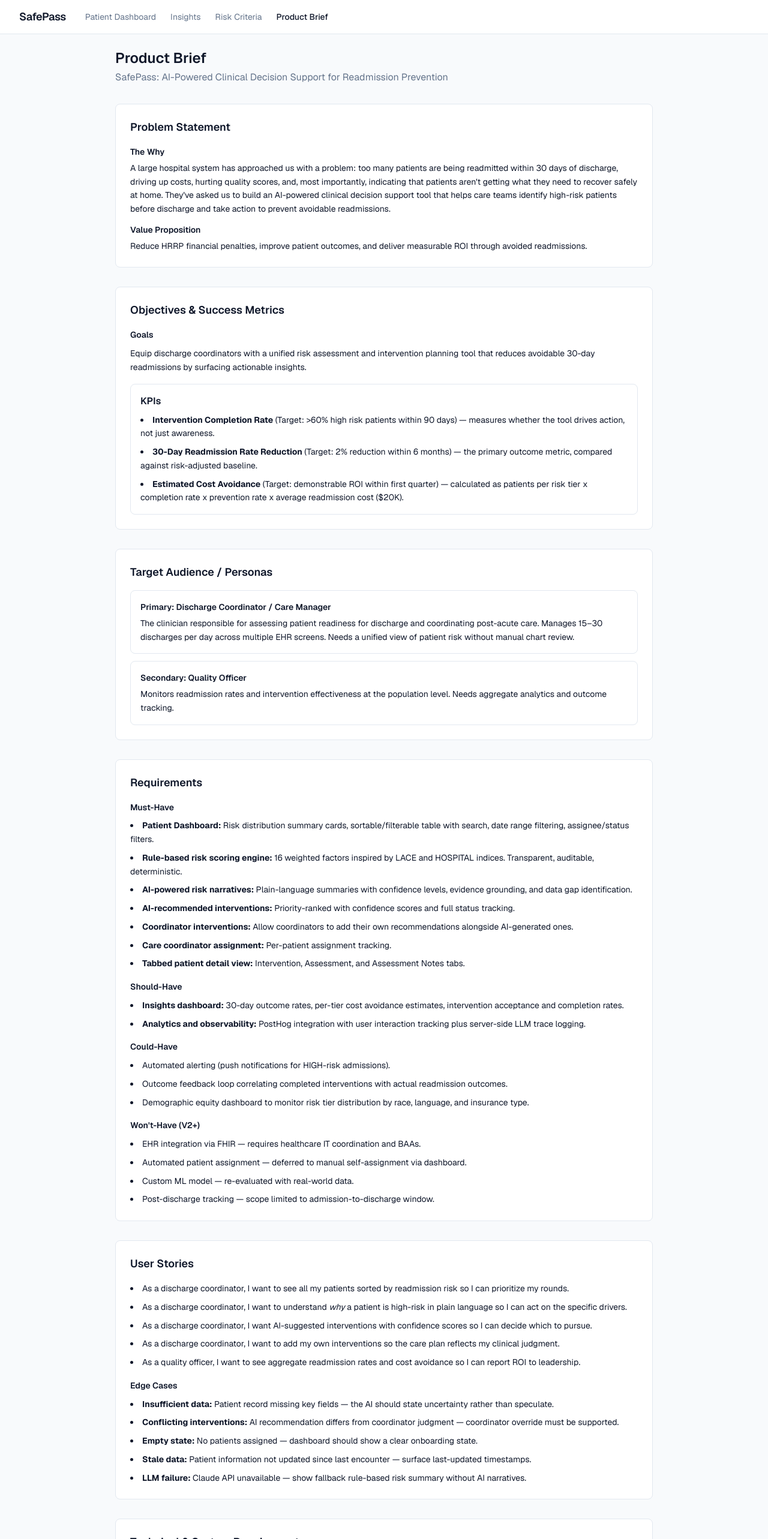
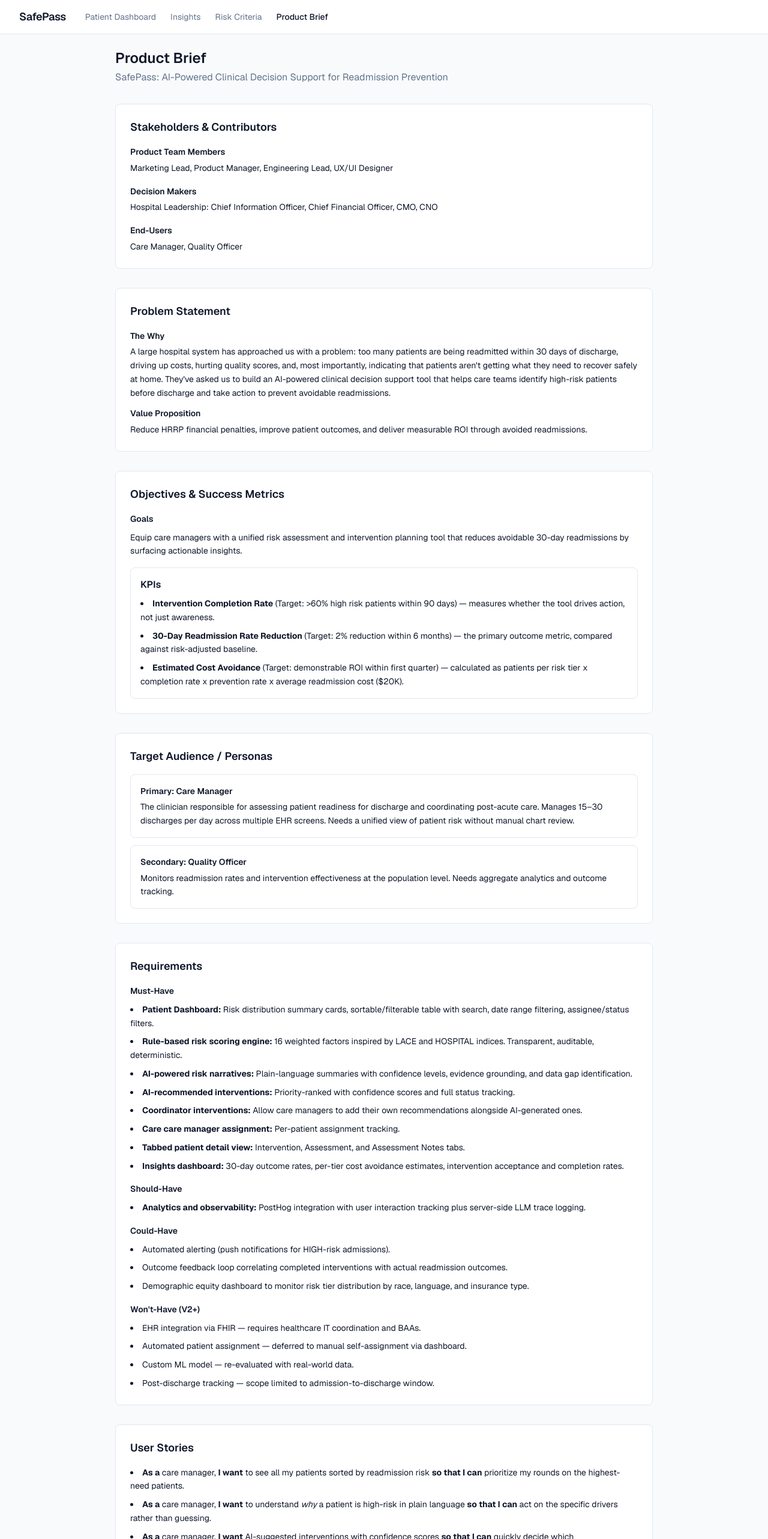
Before and after one commit to jgladden/blue, a Next.js app: page /brief in a window 1280 px wide. Shown: the top 2566 px of the page at 60% size. Built offline with nearby package versions, Linux system fonts and the light colour scheme; no server answers.

Commit message:
brief tweaks

```diff
--- a/src/app/brief/page.tsx
+++ b/src/app/brief/page.tsx
@@ -9,6 +9,25 @@ export default function ProductBriefPage() {
       </div>
 
       <div className="space-y-8">
+
+        {/* Stakeholders & Contributors */}
+        <section className="bg-card border border-border rounded-lg p-6">
+          <h2 className="text-lg font-semibold mb-4">Stakeholders &amp; Contributors</h2>
+          <div className="space-y-4 text-sm leading-relaxed">
+            <div>
+              <h3 className="font-semibold mb-1">Product Team Members</h3>
+              <p>Marketing Lead, Product Manager, Engineering Lead, UX/UI Designer</p>
+            </div>
+            <div>
+              <h3 className="font-semibold mb-1">Decision Makers</h3>
+              <p>Hospital Leadership: Chief Information Officer, Chief Financial Officer, CMO, CNO</p>
+            </div>
+            <div>
+              <h3 className="font-semibold mb-1">End-Users</h3>
+              <p>Care Manager, Quality Officer</p>
+            </div>
+          </div>
+        </section>
 
         {/* Problem Statement */}
         <section className="bg-card border border-border rounded-lg p-6">
@@ -38,7 +57,7 @@ export default function ProductBriefPage() {
 
             <div>
               <h3 className="font-semibold mb-2">Goals</h3>
-              <p>Equip discharge coordinators with a unified risk assessment and intervention planning tool that reduces avoidable 30-day readmissions by surfacing actionable insights.</p>
+              <p>Equip care managers with a unified risk assessment and intervention planning tool that reduces avoidable 30-day readmissions by surfacing actionable insights.</p>
             </div>
 
             <div className="border border-border rounded-lg p-4">
@@ -58,7 +77,7 @@ export default function ProductBriefPage() {
           <h2 className="text-lg font-semibold mb-4">Target Audience / Personas</h2>
           <div className="space-y-3 text-sm leading-relaxed">
             <div className="border border-border rounded-lg p-4">
-              <h3 className="font-semibold">Primary: Discharge Coordinator / Care Manager</h3>
+              <h3 className="font-semibold">Primary: Care Manager</h3>
               <p className="mt-1">The clinician responsible for assessing patient readiness for discharge and coordinating post-acute care. Manages 15–30 discharges per day across multiple EHR screens. Needs a unified view of patient risk without manual chart review.</p>
             </div>
             <div className="border border-border rounded-lg p-4">
@@ -80,16 +99,16 @@ export default function ProductBriefPage() {
                 <li><strong>Rule-based risk scoring engine:</strong> 16 weighted factors inspired by LACE and HOSPITAL indices. Transparent, auditable, deterministic.</li>
                 <li><strong>AI-powered risk narratives:</strong> Plain-language summaries with confidence levels, evidence grounding, and data gap identification.</li>
                 <li><strong>AI-recommended interventions:</strong> Priority-ranked with confidence scores and full status tracking.</li>
-                <li><strong>Coordinator interventions:</strong> Allow coordinators to add their own recommendations alongside AI-generated ones.</li>
-                <li><strong>Care coordinator assignment:</strong> Per-patient assignment tracking.</li>
+                <li><strong>Coordinator interventions:</strong> Allow care managers to add their own recommendations alongside AI-generated ones.</li>
+                <li><strong>Care care manager assignment:</strong> Per-patient assignment tracking.</li>
                 <li><strong>Tabbed patient detail view:</strong> Intervention, Assessment, and Assessment Notes tabs.</li>
+                <li><strong>Insights dashboard:</strong> 30-day outcome rates, per-tier cost avoidance estimates, intervention acceptance and completion rates.</li>
               </ul>
             </div>
 
             <div>
               <h3 className="font-semibold mb-2">Should-Have</h3>
               <ul className="space-y-2 list-disc list-inside">
-                <li><strong>Insights dashboard:</strong> 30-day outcome rates, per-tier cost avoidance estimates, intervention acceptance and completion rates.</li>
                 <li><strong>Analytics and observability:</strong> PostHog integration with user interaction tracking plus server-side LLM trace logging.</li>
               </ul>
             </div>
@@ -123,11 +142,11 @@ export default function ProductBriefPage() {
 
             <div>
               <ul className="space-y-2 list-disc list-inside">
-                <li>As a discharge coordinator, I want to see all my patients sorted by readmission risk so I can prioritize my rounds.</li>
-                <li>As a discharge coordinator, I want to understand <em>why</em> a patient is high-risk in plain language so I can act on the specific drivers.</li>
-                <li>As a discharge coordinator, I want AI-suggested interventions with confidence scores so I can decide which to pursue.</li>
-                <li>As a discharge coordinator, I want to add my own interventions so the care plan reflects my clinical judgment.</li>
-                <li>As a quality officer, I want to see aggregate readmission rates and cost avoidance so I can report ROI to leadership.</li>
+                <li><strong>As a</strong> care manager, <strong>I want</strong> to see all my patients sorted by readmission risk <strong>so that I can</strong> prioritize my rounds on the highest-need patients.</li>
+                <li><strong>As a</strong> care manager, <strong>I want</strong> to understand <em>why</em> a patient is high-risk in plain language <strong>so that I can</strong> act on the specific drivers rather than guessing.</li>
+                <li><strong>As a</strong> care manager, <strong>I want</strong> AI-suggested interventions with confidence scores <strong>so that I can</strong> quickly decide which recommendations to pursue.</li>
+                <li><strong>As a</strong> care manager, <strong>I want</strong> to add my own interventions <strong>so that the</strong> care plan reflects my clinical judgment.</li>
+                <li><strong>As a</strong> quality officer, <strong>I want</strong> to see aggregate readmission rates and cost avoidance <strong>so that I can</strong> report ROI to leadership and justify continued investment.</li>
               </ul>
             </div>
 
@@ -135,7 +154,7 @@ export default function ProductBriefPage() {
               <h3 className="font-semibold mb-2">Edge Cases</h3>
               <ul className="space-y-2 list-disc list-inside">
                 <li><strong>Insufficient data:</strong> Patient record missing key fields — the AI should state uncertainty rather than speculate.</li>
-                <li><strong>Conflicting interventions:</strong> AI recommendation differs from coordinator judgment — coordinator override must be supported.</li>
+                <li><strong>Conflicting interventions:</strong> AI recommendation differs from care manager judgment — care manager override must be supported.</li>
                 <li><strong>Empty state:</strong> No patients assigned — dashboard should show a clear onboarding state.</li>
                 <li><strong>Stale data:</strong> Patient information not updated since last encounter — surface last-updated timestamps.</li>
                 <li><strong>LLM failure:</strong> Claude API unavailable — show fallback rule-based risk summary without AI narratives.</li>
@@ -170,6 +189,39 @@ export default function ProductBriefPage() {
           </div>
         </section>
 
+        {/* Timeline */}
+        <section className="bg-card border border-border rounded-lg p-6">
+          <h2 className="text-lg font-semibold mb-4">Timeline</h2>
+          <div className="space-y-4 text-sm leading-relaxed">
+            <div>
+              <h3 className="font-semibold mb-1">Week 1: Research &amp; Definition</h3>
+              <ul className="space-y-1 list-disc list-inside">
+                <li>Share prototype with customer for sign-off</li>
+                <li>Make revisions to features and scope</li>
+                <li>Finalize user stories and AC</li>
+                <li>Engineering and design lead review</li>
+                <li>Prioritize for next release cycle</li>
+              </ul>
+            </div>
+            <div>
+              <h3 className="font-semibold mb-1">Week 2-3: Development</h3>
+              <ul className="space-y-1 list-disc list-inside">
+                <li>Finalize API contracts and data models</li>
+                <li>Frontend and backend engineering implementation</li>
+                <li>Daily standups to address blocker questions</li>
+              </ul>
+            </div>
+            <div>
+              <h3 className="font-semibold mb-1">Week 4: QA, UAT, and Launch</h3>
+              <ul className="space-y-1 list-disc list-inside">
+                <li>Quality Assurance testing</li>
+                <li>User Acceptance Testing</li>
+                <li>Deployment and monitoring</li>
+              </ul>
+            </div>
+          </div>
+        </section>
+
         {/* 8. Risks & Constraints */}
         <section className="bg-card border border-border rounded-lg p-6">
           <h2 className="text-lg font-semibold mb-4">Risks &amp; Constraints</h2>
@@ -187,7 +239,7 @@ export default function ProductBriefPage() {
               <ul className="space-y-1 list-disc list-inside">
                 <li><strong>No production infrastructure:</strong> No BAA, no HIPAA-compliant hosting, no IRB review. Prototype for demonstration only.</li>
                 <li><strong>Rule-based model limitations:</strong> Weights and factors may not generalize across different case mixes.</li>
-                <li><strong>Adoption risk:</strong> Tool must save coordinators time (5 min vs. 30–60 min per patient) or adoption will fail.</li>
+                <li><strong>Adoption risk:</strong> Tool must save care managers time (5 min vs. 30–60 min per patient) or adoption will fail.</li>
               </ul>
             </div>
             <div className="border border-border rounded-lg p-4">
@@ -206,12 +258,12 @@ export default function ProductBriefPage() {
 
             <div>
               <ul className="space-y-2 list-disc list-inside">
-                <li>What is the current workflow for assigning coordinators patients?</li>
+                <li>What is the current workflow for assigning care managers patients?</li>
                 <li>What is the partner hospital's actual readmission rate and average cost per readmission? (Currently using published Medicare estimates.)</li>
                 <li>Is this tool classified as a quality improvement initiative or human subjects research — does it require IRB review?</li>
                 <li>Does the CDS exemption under the 21st Century Cures Act apply, or is FDA regulatory review needed?</li>
                 <li>What identity provider (Azure AD, Okta) does the hospital use for RBAC integration?</li>
-                <li>What is the coordinator's actual workflow time per patient in the target hospital system?</li>
+                <li>What is the care manager's actual workflow time per patient in the target hospital system?</li>
                 <li>Which EHR vendor (Epic, Cerner) and FHIR version is in use at the deployment site?</li>
               </ul>
             </div>
@@ -219,8 +271,8 @@ export default function ProductBriefPage() {
             <div className="border-t border-border pt-4">
               <h3 className="font-semibold mb-2">Assumptions</h3>
               <ul className="space-y-2 list-disc list-inside">
-                <li>Hospital identified the discharge coordinator caseload and intervention tracking as a primary contributor to readmission.</li>
-                <li>The admission date signals that a doctor has made a diagnosis and prescribed neccessary treament.</li>
+                <li>Hospital identified the care manager caseload and intervention tracking as a primary contributor to readmission.</li>
+                <li>The admission date signals that a doctor has made a diagnosis and prescribed necessary treatment.</li>
                 <li>Average readmission cost: $20,000 (based on published Medicare estimates).</li>
                 <li>HIGH-risk prevention rate: 15%, MEDIUM-risk prevention rate: 8% (drawn from care coordination program literature).</li>
                 <li>Baseline 30-day readmission rate: 15.4% (calculated from the provided synthetic dataset).</li>
```
